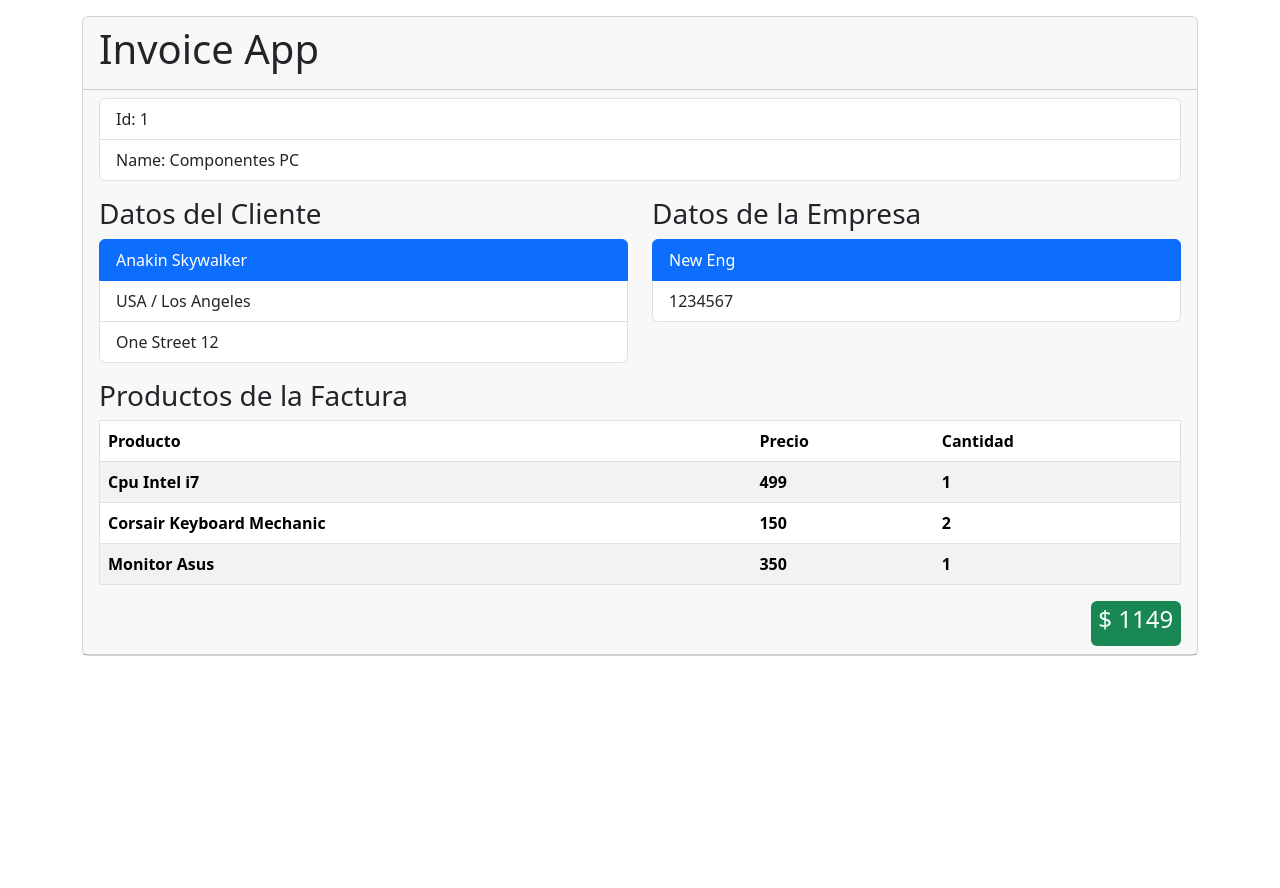
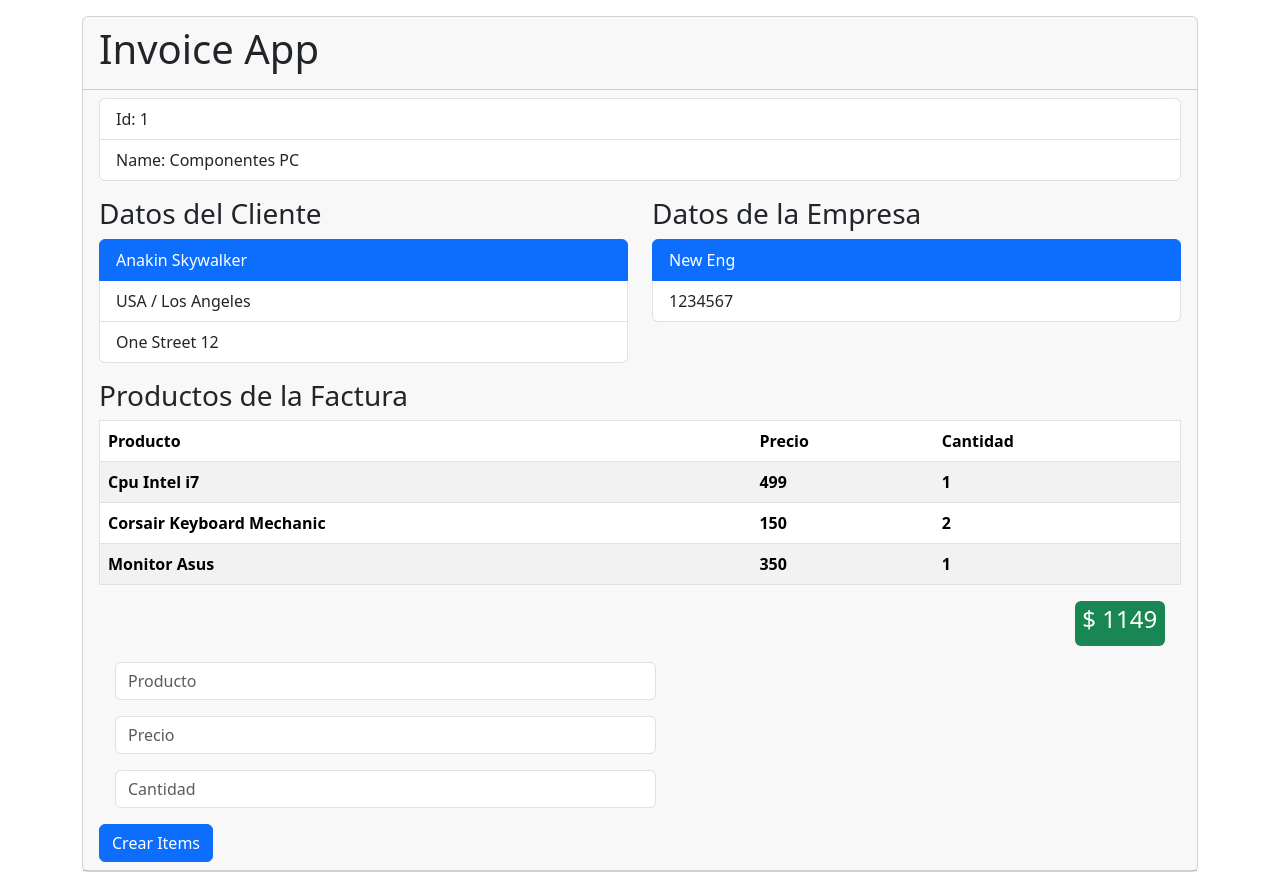
Before and after one commit to marcosmh/react-springboot, a React (Vite) app in the folder 4-invoice-app/: page / in a window 1280 px wide. Before the commit the page ends 800 px from the top, so only its background shows below. Built offline with nearby package versions, Linux system fonts and the light colour scheme.

Commit message:
managing form state with useState

```diff
--- a/4-invoice-app/src/InvoiceApp.jsx
+++ b/4-invoice-app/src/InvoiceApp.jsx
@@ -1,3 +1,4 @@
+import { useState } from "react";
 import { getInvoice } from "./services/getInvoice";
 import { ClientView } from "./components/ClientView";
 import { CompanyView } from "./components/CompanyView";
@@ -5,9 +6,14 @@ import { InvoiceView } from "./components/InvoiceView";
 import { ListItemsView } from "./components/ListItemsView";
 import { TotalView } from "./components/TotalView";
 
+
 export const InvoiceApp = () => {
 
-    const { id, name, total, client, company, items } = getInvoice();
+    const { id, name, total, client, company, items: itemsInitial } = getInvoice();
+    const [productValue, setProductValue] = useState('');
+    const [priceValue, setPriceValue] = useState(0);
+    const [quantityValue, setQuantityValue] = useState(0);
+    const [items, setItems] = useState(itemsInitial);
 
     return (
         <>
@@ -31,6 +37,30 @@ export const InvoiceApp = () => {
 
                     <ListItemsView title='Productos de la Factura' items={items} />
                     <TotalView total={ total } />
+
+                    <form className="w-50" onSubmit={ event => {
+                        event.preventDefault();
+                        setItems([...items, { key: 4, product:productValue, price:priceValue, quantity:quantityValue}]);
+                    }}>
+                        <input className="form-control m-3" type="text" name="product"
+                            placeholder="Producto" onChange={ event => {
+                                console.log( event.target.value );
+                                setProductValue( event.target.value );
+                                }} />
+                        <input className="form-control m-3" type="text" name="price"
+                            placeholder="Precio" onChange={ event => {
+                                console.log( event.target.value );
+                                setPriceValue( event.target.value );
+                                }} />
+                        <input className="form-control m-3" type="text" name="quantity"
+                            placeholder="Cantidad" onChange={ event => {
+                                console.log( event.target.value );
+                                setQuantityValue( event.target.value );
+                                }} />
+
+                        <button type="submit" className="btn btn-primary">Crear Items</button>
+                    </form>
+
                 </div>
             </div>
         </div>
--- a/4-invoice-app/src/components/TotalView.jsx
+++ b/4-invoice-app/src/components/TotalView.jsx
@@ -1,7 +1,7 @@
 export const TotalView = ({ total }) => {
     return (
         <>
-          <div className="text-end">
+          <div className="text-end m-3">
             <span className="badge bg-success" > <h4>$ { total }</h4></span>
           </div>
         </>
```
